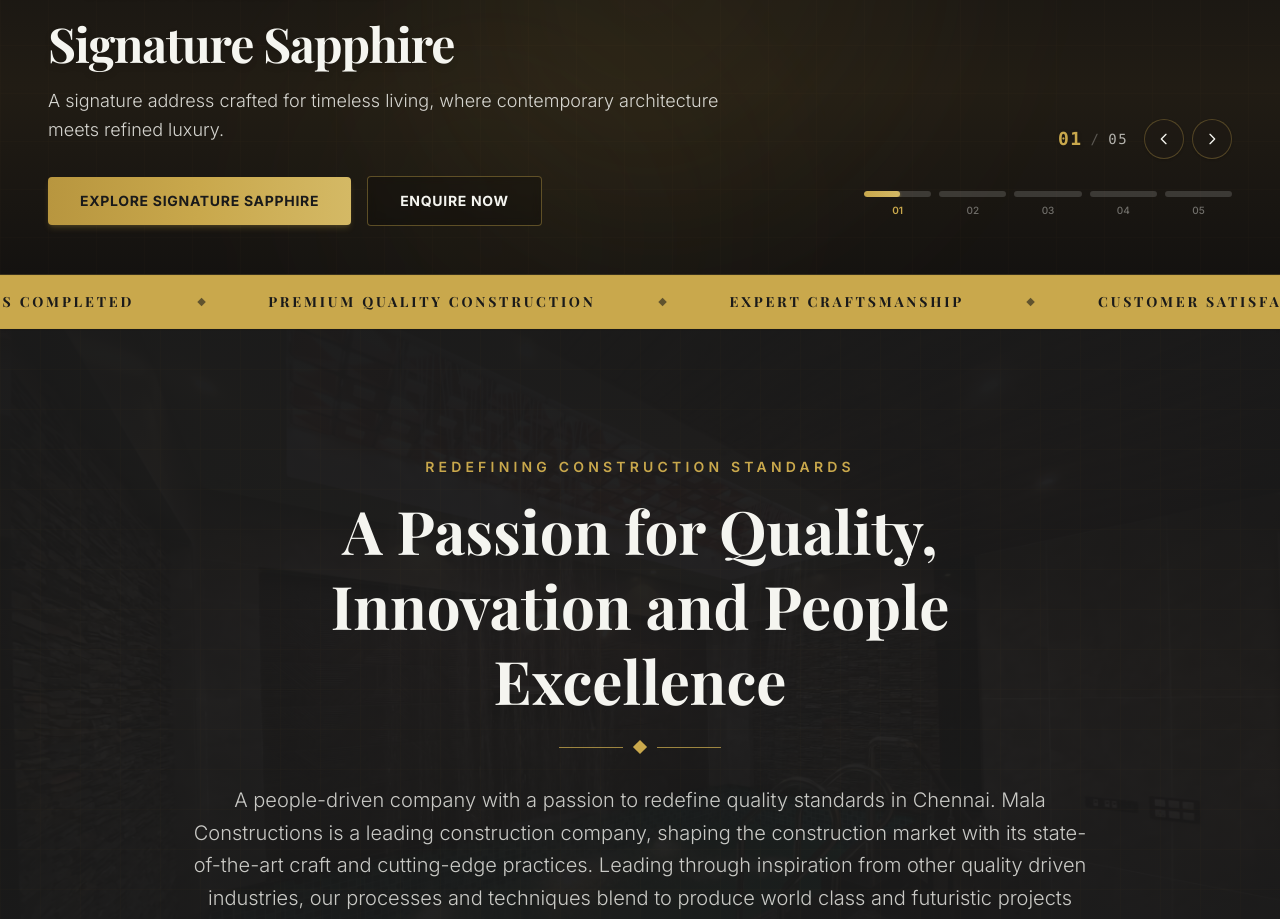
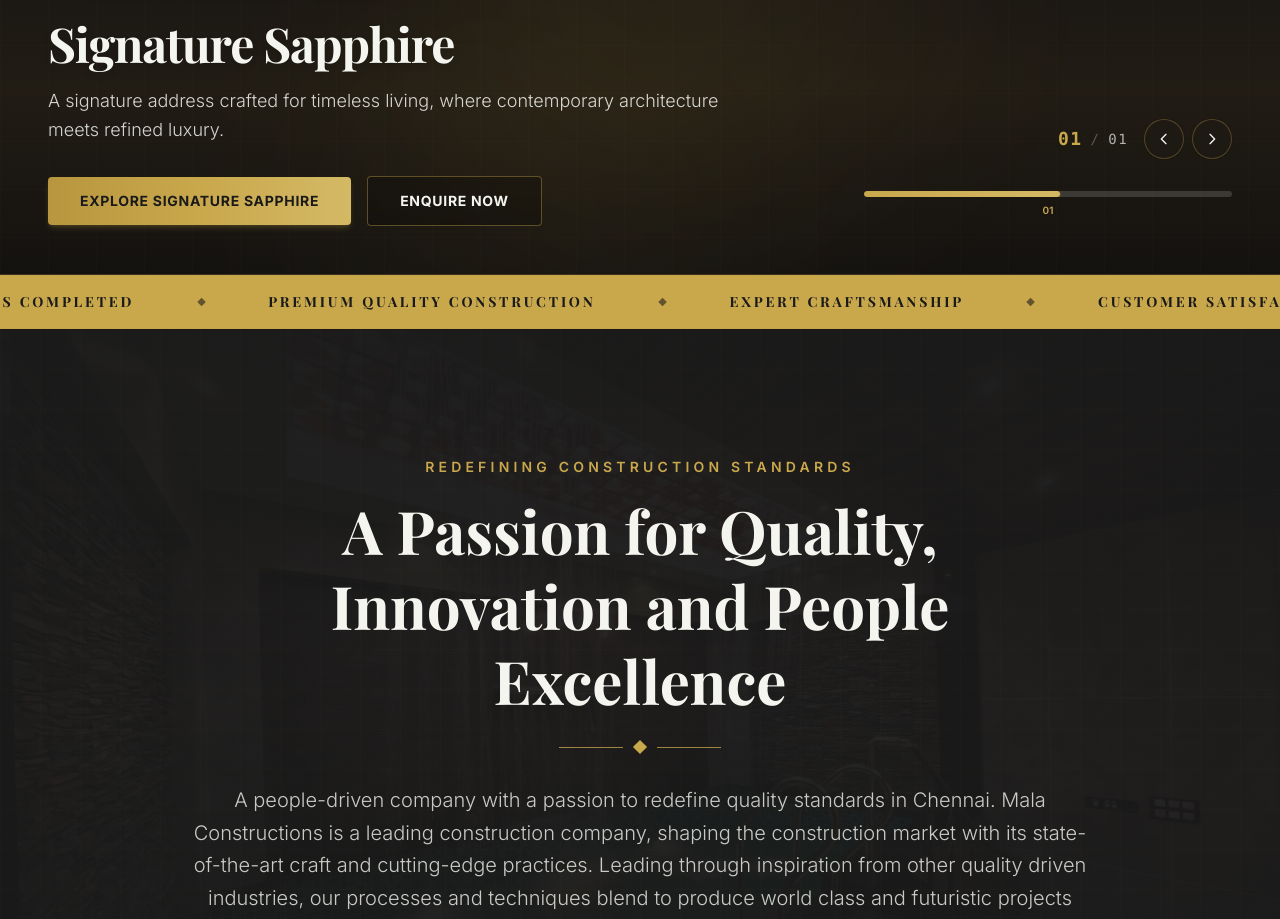
Before and after one commit to tndevelopers2024/mala-constructions, a Next.js app: page / in a window 1280 px wide. Shown: the part 860-1779 px from the top of the page. Built offline with nearby package versions, Linux system fonts and the light colour scheme; a web font is replaced by a local one.

Commit message:
fix(hero):removed hero images

```diff
--- a/components/HeroSlider.tsx
+++ b/components/HeroSlider.tsx
@@ -42,73 +42,73 @@
     },
   },
 
-  {
-    id: 2,
-    image:
-      "https://res.cloudinary.com/rlokioxu/image/upload/v1786455254/hero-2_xzcqyu.png",
-    title: "Built With Purpose",
-    subtitle: "CONSTRUCTION & DEVELOPMENT",
-    description: "Precision construction for lasting spaces.",
-    primaryCta: {
-      label: "View Services",
-      href: "/services",
-    },
-    secondaryCta: {
-      label: "Contact Us",
-      href: "/contact",
-    },
-  },
+  // {
+  //   id: 2,
+  //   image:
+  //     "https://res.cloudinary.com/rlokioxu/image/upload/v1786455254/hero-2_xzcqyu.png",
+  //   title: "Built With Purpose",
+  //   subtitle: "CONSTRUCTION & DEVELOPMENT",
+  //   description: "Precision construction for lasting spaces.",
+  //   primaryCta: {
+  //     label: "View Services",
+  //     href: "/services",
+  //   },
+  //   secondaryCta: {
+  //     label: "Contact Us",
+  //     href: "/contact",
+  //   },
+  // },
 
-  {
-    id: 3,
-    image:
-      "https://res.cloudinary.com/rlokioxu/image/upload/v1786455177/hero-3_zj8b34.png",
-    title: "A Home Crafted For Living",
-    subtitle: "MR. PETER MATHEW RESIDENCE",
-    description: "A contemporary residence in Vadamberumbakkam.",
-    primaryCta: {
-      label: "Luxury Stay",
-      href: "/contact",
-    },
-    secondaryCta: {
-      label: "Get a Quote",
-      href: "/contact",
-    },
-  },
+  // {
+  //   id: 3,
+  //   image:
+  //     "https://res.cloudinary.com/rlokioxu/image/upload/v1786455177/hero-3_zj8b34.png",
+  //   title: "A Home Crafted For Living",
+  //   subtitle: "MR. PETER MATHEW RESIDENCE",
+  //   description: "A contemporary residence in Vadamberumbakkam.",
+  //   primaryCta: {
+  //     label: "Luxury Stay",
+  //     href: "/contact",
+  //   },
+  //   secondaryCta: {
+  //     label: "Get a Quote",
+  //     href: "/contact",
+  //   },
+  // },
 
-  {
-    id: 4,
-    image:
-      "https://res.cloudinary.com/rlokioxu/image/upload/v1786452383/hero-4_tn0gcp.png",
-    title: "Where Business Meets Living",
-    subtitle: "MR. MATHEWS RESIDENCE & COMMERCIAL",
-    description: "A thoughtfully designed development in Jawahar Nagar.",
-    primaryCta: {
-      label: "Explore Projects",
-      href: "/projects",
-    },
-    secondaryCta: {
-      label: "Start Your Project",
-      href: "/contact",
-    },
-  },
+  // {
+  //   id: 4,
+  //   image:
+  //     "https://res.cloudinary.com/rlokioxu/image/upload/v1786452383/hero-4_tn0gcp.png",
+  //   title: "Where Business Meets Living",
+  //   subtitle: "MR. MATHEWS RESIDENCE & COMMERCIAL",
+  //   description: "A thoughtfully designed development in Jawahar Nagar.",
+  //   primaryCta: {
+  //     label: "Explore Projects",
+  //     href: "/projects",
+  //   },
+  //   secondaryCta: {
+  //     label: "Start Your Project",
+  //     href: "/contact",
+  //   },
+  // },
 
-  {
-    id: 5,
-    image:
-      "https://res.cloudinary.com/rlokioxu/image/upload/v1786451951/hero-5_npnl0x.png",
-    title: "Designed For Modern Living",
-    subtitle: "MR. GODANDAN RESIDENCE",
-    description: "A contemporary residence in Anjugam Nagar.",
-    primaryCta: {
-      label: "Discover MALA",
-      href: "/about",
-    },
-    secondaryCta: {
-      label: "Contact Us",
-      href: "/contact",
-    },
-  },
+  // {
+  //   id: 5,
+  //   image:
+  //     "https://res.cloudinary.com/rlokioxu/image/upload/v1786451951/hero-5_npnl0x.png",
+  //   title: "Designed For Modern Living",
+  //   subtitle: "MR. GODANDAN RESIDENCE",
+  //   description: "A contemporary residence in Anjugam Nagar.",
+  //   primaryCta: {
+  //     label: "Discover MALA",
+  //     href: "/about",
+  //   },
+  //   secondaryCta: {
+  //     label: "Contact Us",
+  //     href: "/contact",
+  //   },
+  // },
 ];
 
 export default function HeroSlider() {
```
